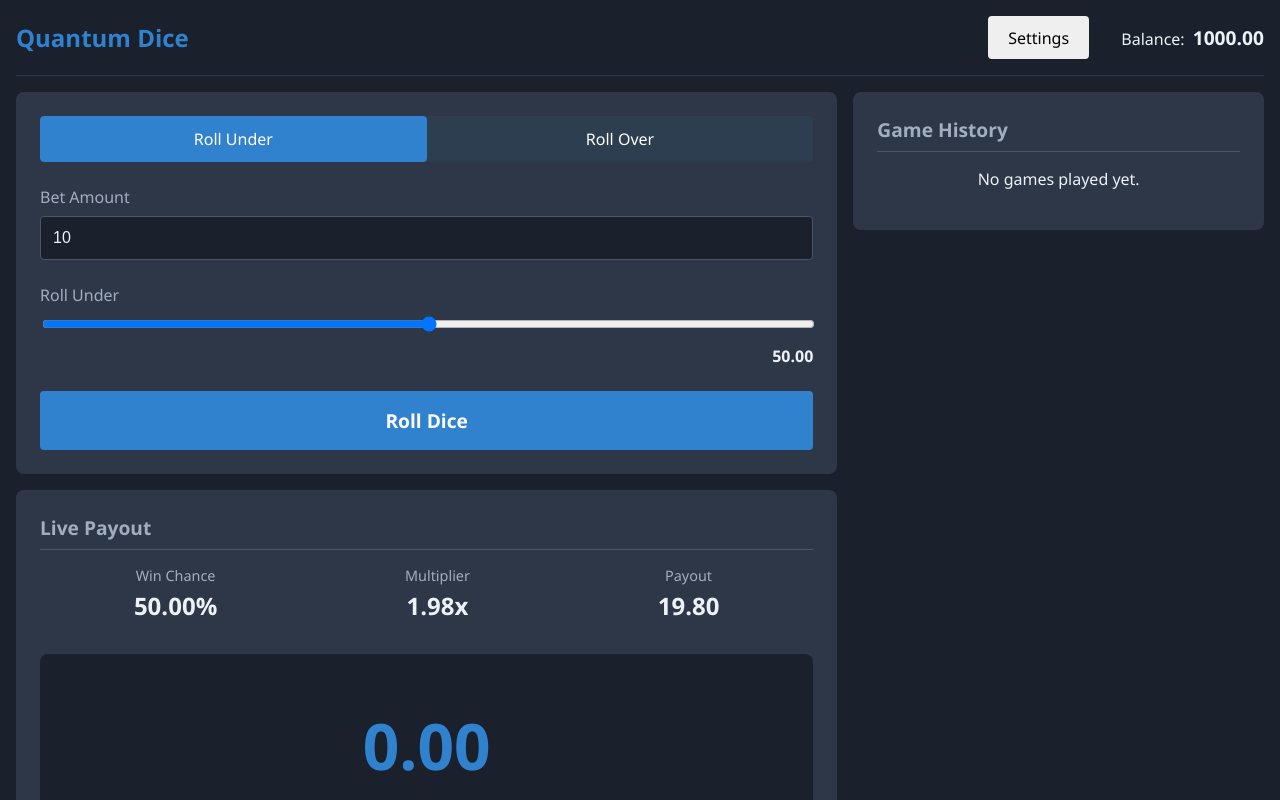
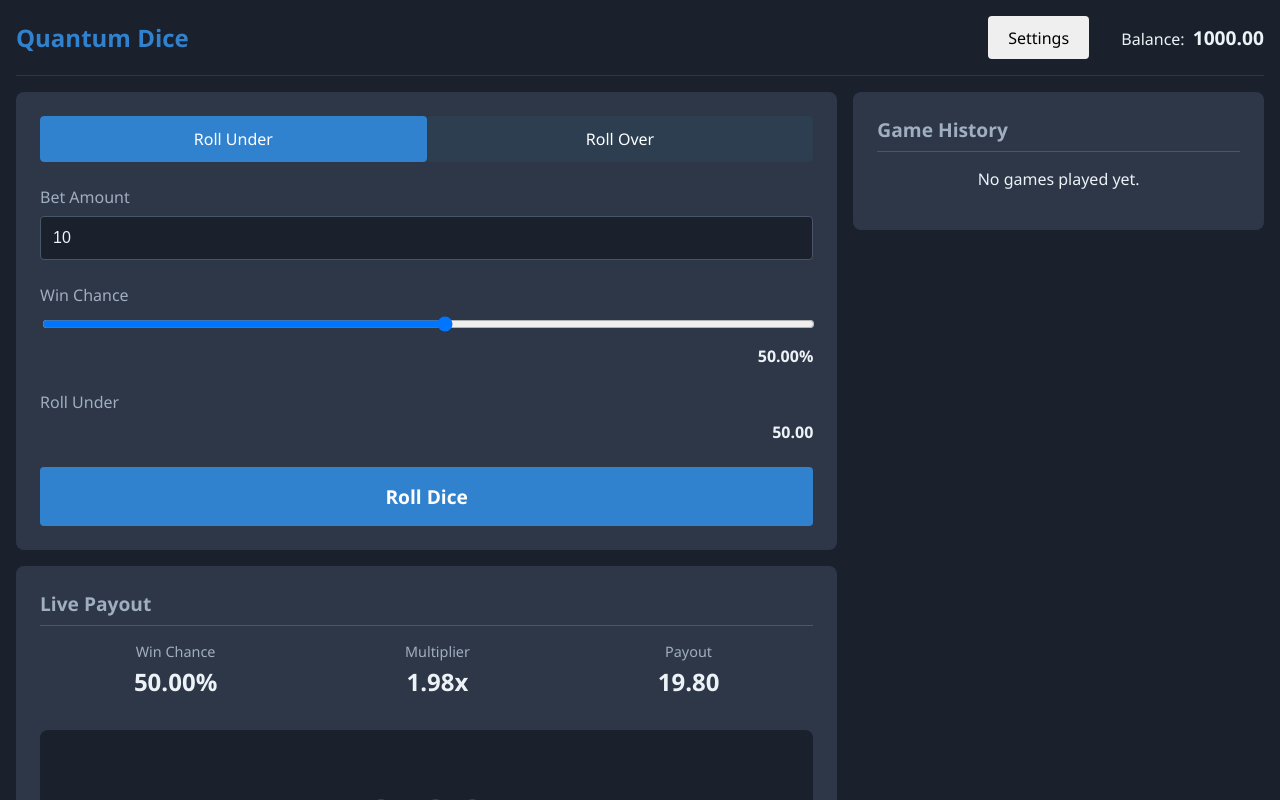
Before and after one commit to weirdspin/quantumdice, a React (Vite) app in the folder quantumdice/: page / in a window 1280 px wide. Shown: the top 800 px of the page. Built offline with nearby package versions, Linux system fonts and the light colour scheme.

Commit message:
feat: Rebalance game by limiting win chance

```diff
--- a/quantumdice/src/App.jsx
+++ b/quantumdice/src/App.jsx
@@ -19,7 +19,6 @@ async function sha256(message) {
 function App() {
   const [balance, setBalance] = useState(1000.00);
   const [betAmount, setBetAmount] = useState(10.00);
-  const [sliderValue, setSliderValue] = useState(50.00);
   const [winChance, setWinChance] = useState(50.00);
   const [payout, setPayout] = useState(1.98);
   const [gameHistory, setGameHistory] = useState([]);
@@ -42,6 +41,8 @@ function App() {
   const winSoundRef = useRef(null);
   const lossSoundRef = useRef(null);
 
+  const targetNumber = betType === 'under' ? winChance : 99.99 - winChance;
+
   const playSound = (audioRef) => {
     if (!isMuted && audioRef.current) {
       audioRef.current.pause();
@@ -51,11 +52,9 @@ function App() {
   };
 
   useEffect(() => {
-    const chance = betType === 'under' ? sliderValue : 99.99 - sliderValue;
-    setWinChance(chance);
-    const newPayout = calculatePayout(chance);
+    const newPayout = calculatePayout(winChance);
     setPayout(newPayout);
-  }, [sliderValue, betType]);
+  }, [winChance]);
 
   useEffect(() => {
     sha256(serverSeed).then(setServerSeedHash);
@@ -82,7 +81,7 @@ function App() {
     setRollResult(roll);
 
     setTimeout(() => {
-      const win = betType === 'under' ? roll < sliderValue : roll > sliderValue;
+      const win = betType === 'under' ? roll < targetNumber : roll > targetNumber;
       setLastRollWin(win);
       if (win) {
         playSound(winSoundRef);
@@ -95,7 +94,7 @@ function App() {
 
       const game = {
         betType: betType === 'under' ? 'Under' : 'Over',
-        target: sliderValue,
+        target: targetNumber,
         roll,
         win,
         payout: win ? payout : 0,
@@ -140,12 +139,13 @@ function App() {
           <BetControls
             betAmount={betAmount}
             setBetAmount={setBetAmount}
-            sliderValue={sliderValue}
-            setSliderValue={setSliderValue}
+            winChance={winChance}
+            setWinChance={setWinChance}
             handleRollDice={handleRollDice}
             rolling={rolling}
             betType={betType}
             setBetType={setBetType}
+            targetNumber={targetNumber}
           />
           <PayoutDisplay
             winChance={winChance}
--- a/quantumdice/src/BetControls.jsx
+++ b/quantumdice/src/BetControls.jsx
@@ -1,7 +1,7 @@
 import React from 'react';
 import './BetControls.css';
 
-const BetControls = ({ betAmount, setBetAmount, sliderValue, setSliderValue, handleRollDice, rolling, betType, setBetType }) => {
+const BetControls = ({ betAmount, setBetAmount, winChance, setWinChance, handleRollDice, rolling, betType, setBetType, targetNumber }) => {
   return (
     <div className="bet-controls">
       <div className="bet-type-toggle">
@@ -28,17 +28,21 @@ const BetControls = ({ betAmount, setBetAmount, sliderValue, setSliderValue, han
         />
       </div>
       <div className="control-group">
-        <label>{betType === 'under' ? 'Roll Under' : 'Roll Over'}</label>
+        <label>Win Chance</label>
         <input
           type="range"
-          min="2"
-          max="98"
+          min="1"
+          max="95"
           step="1"
-          value={sliderValue}
-          onChange={(e) => setSliderValue(parseFloat(e.target.value))}
+          value={winChance}
+          onChange={(e) => setWinChance(parseFloat(e.target.value))}
           disabled={rolling}
         />
-        <span>{sliderValue.toFixed(2)}</span>
+        <span>{winChance.toFixed(2)}%</span>
+      </div>
+      <div className="control-group">
+        <label>{betType === 'under' ? 'Roll Under' : 'Roll Over'}</label>
+        <span>{targetNumber.toFixed(2)}</span>
       </div>
       <button className="roll-button" onClick={handleRollDice} disabled={rolling}>
         {rolling ? 'Rolling...' : 'Roll Dice'}
```
